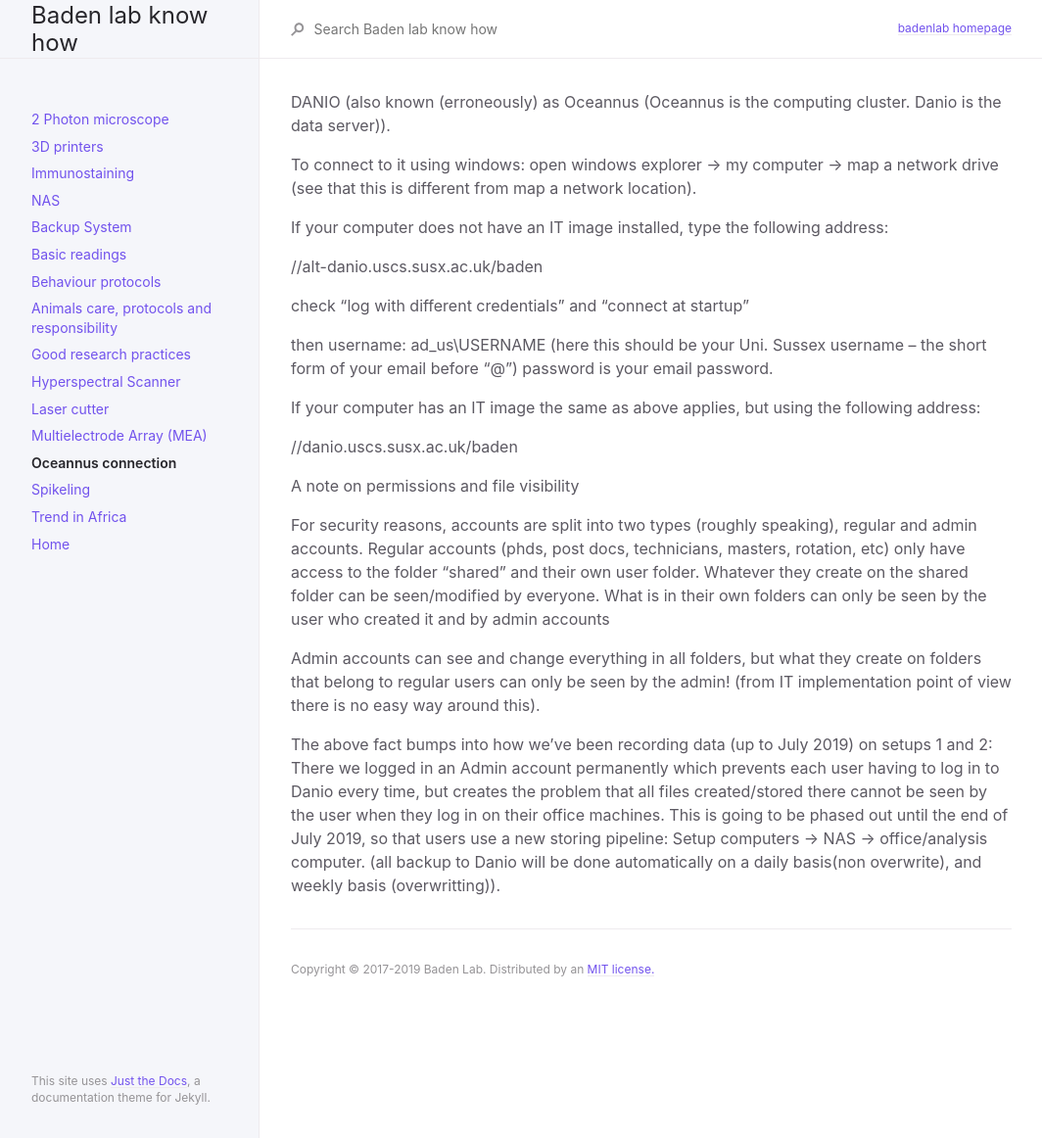
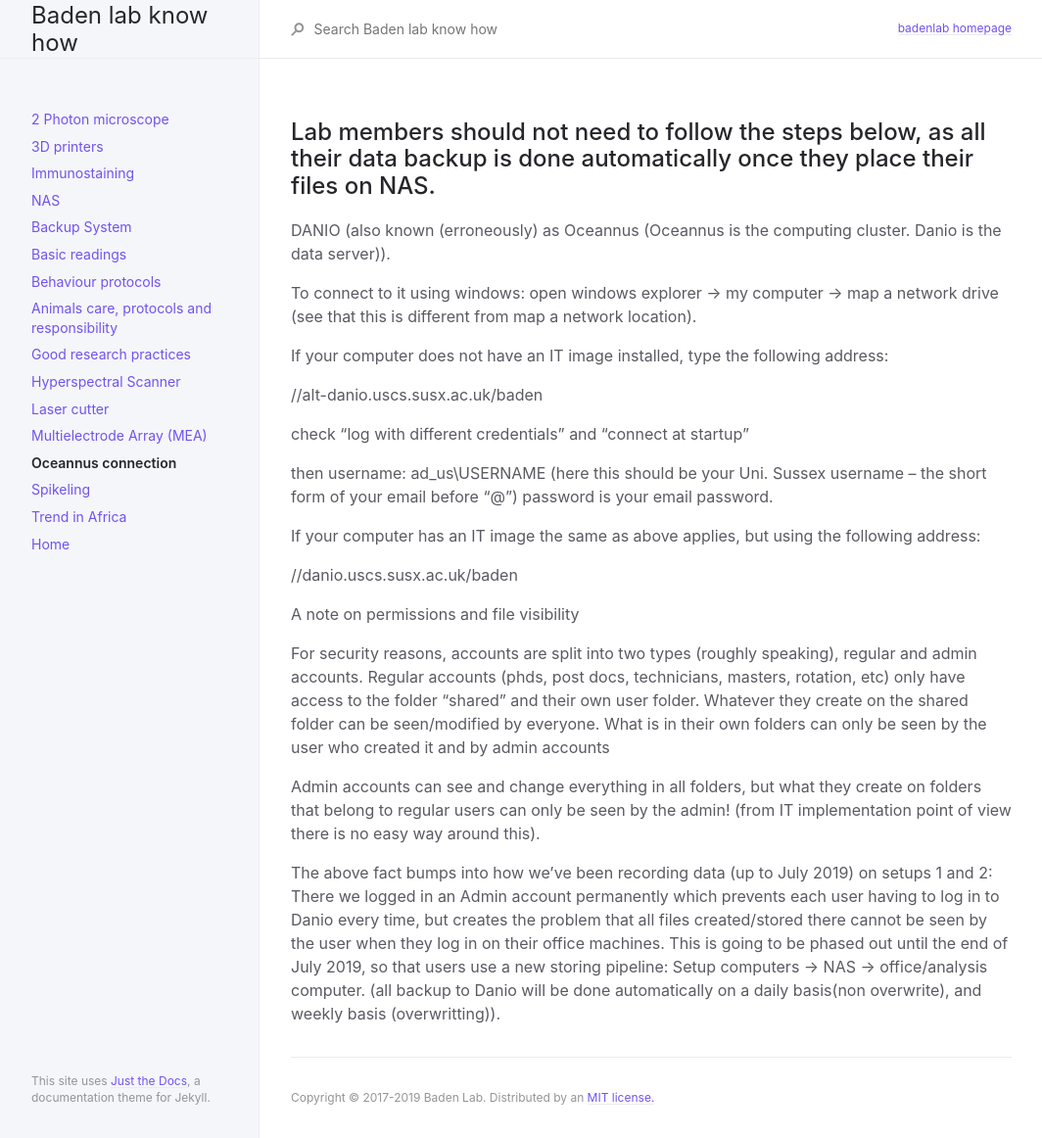
Before and after one commit to BadenLab/know-how, a Jekyll site: the page built from docs/backup_systems/oceannus_connection.md, in a window 1280 px wide. Shown: the whole page at 98% size, without its empty margins (107-1171 px from the left). Built offline with Jekyll 4.4.1, drawn with Linux system fonts in a browser that asks for light colours.

Commit message:
update oceannus information

```diff
--- a/docs/backup_systems/oceannus_connection.md
+++ b/docs/backup_systems/oceannus_connection.md
@@ -5,6 +5,8 @@ title: Oceannus connection
 permalink: /docs/backup_systems/oceannus_connection
 ---
 
+
+## Lab members should not need to follow the steps below, as all their data backup is done automatically once they place their files on NAS.
 
 DANIO (also known (erroneously) as Oceannus (Oceannus is the computing cluster. Danio is the data server)).
 
```
